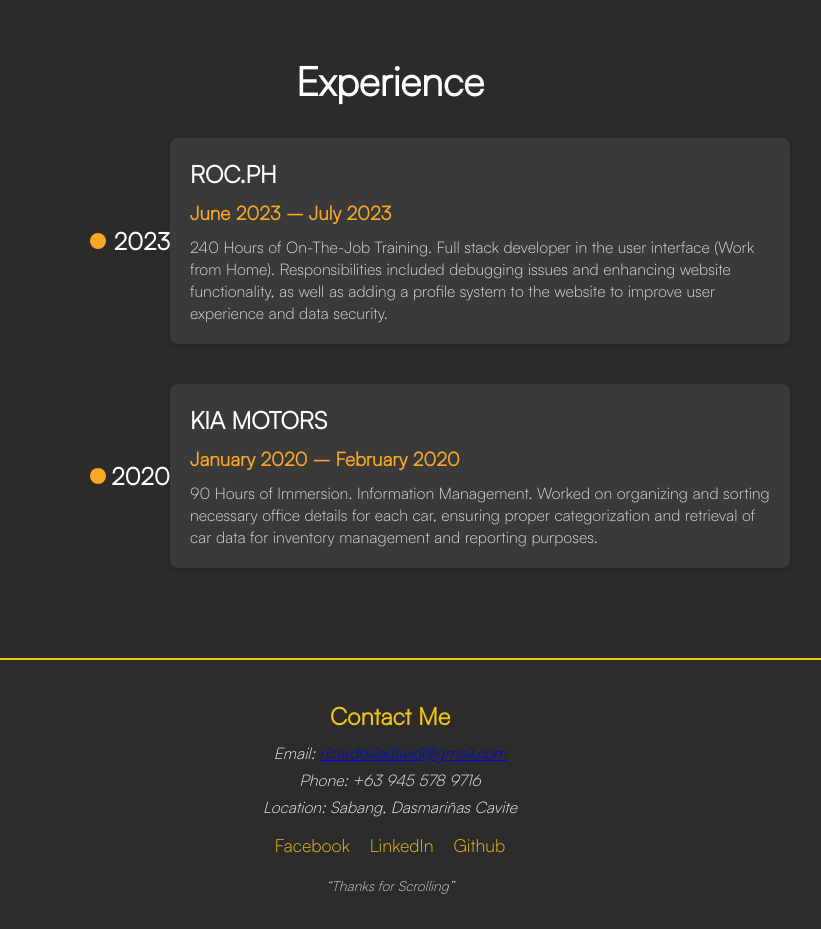
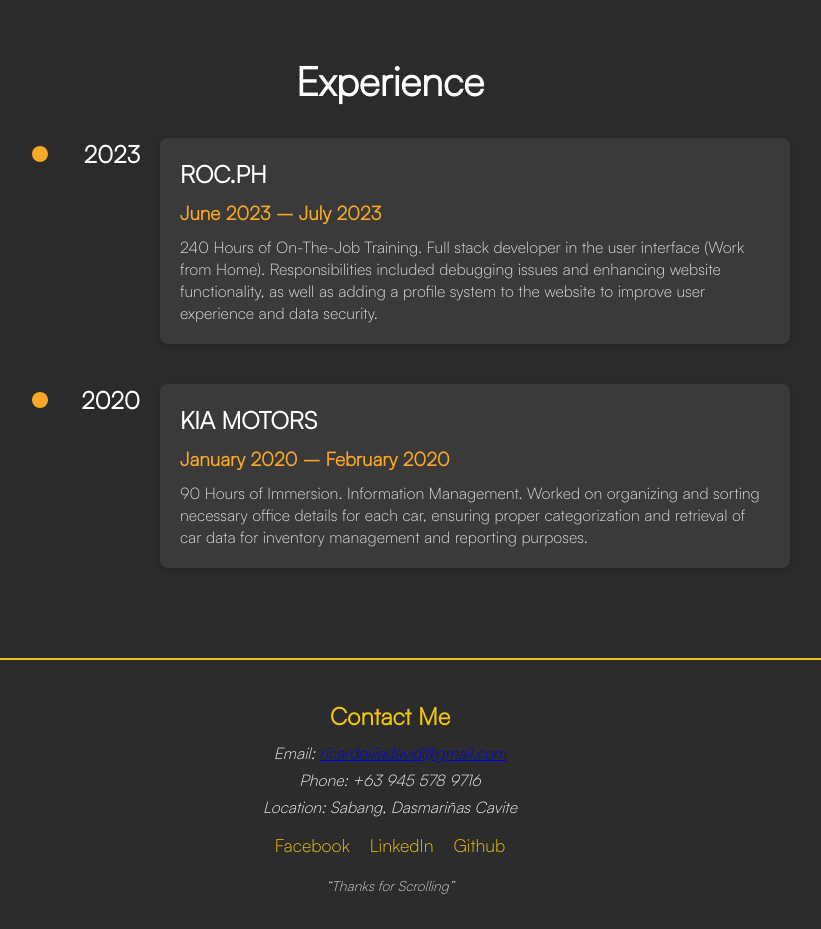
Before and after one commit to EP1C0829/RicardoDavid, a React (Create React App) app: page / in a window 1280 px wide. Shown: the part 2380-3309 px from the top of the page, without its empty margins (250-1071 px from the left). Built offline with nearby package versions, Linux system fonts and the light colour scheme.

Commit message:
nine commit

```diff
--- a/src/App.css
+++ b/src/App.css
@@ -287,21 +287,20 @@
 
 .timeline-item {
   display: flex;
-  align-items: center; /* Ensures vertical alignment */
+  align-items: flex-start;
   position: relative;
   margin-bottom: 40px;
-  padding-left: 100px; /* Space for the marker and year */
+  padding-left: 70px;
 }
 
 .timeline-year {
   flex-shrink: 0;
   font-size: 1.5em;
   font-weight: bold;
+  padding-right: 20px;
   text-align: right;
   width: 80px;
   color: #fff;
-  position: relative;
-  top: 0; /* Ensures it's aligned with the marker */
 }
 
 .timeline-marker {
@@ -310,9 +309,8 @@
   height: 16px;
   width: 16px;
   position: absolute;
-  left: 100px; /* Places the marker next to the year */
-  top: 50%; /* Centers the marker vertically within the container */
-  transform: translateY(-50%); /* Adjusts for marker's height */
+  left: 42px;
+  top: 8px;
   z-index: 1;
 }
 
@@ -320,10 +318,10 @@
   background-color: #3a3a3a;
   border-radius: 8px;
   padding: 20px;
-  width: calc(100% - 120px); /* Adjusted width */
+  width: calc(100% - 120px);
   position: relative;
   z-index: 1;
-  box-shadow: 0 2px 5px rgba(0, 0, 0, 0.2);
+  box-shadow: 0 2px 5px rgba(0,0,0,0.2);
 }
 
 .timeline-content h3 {
```
